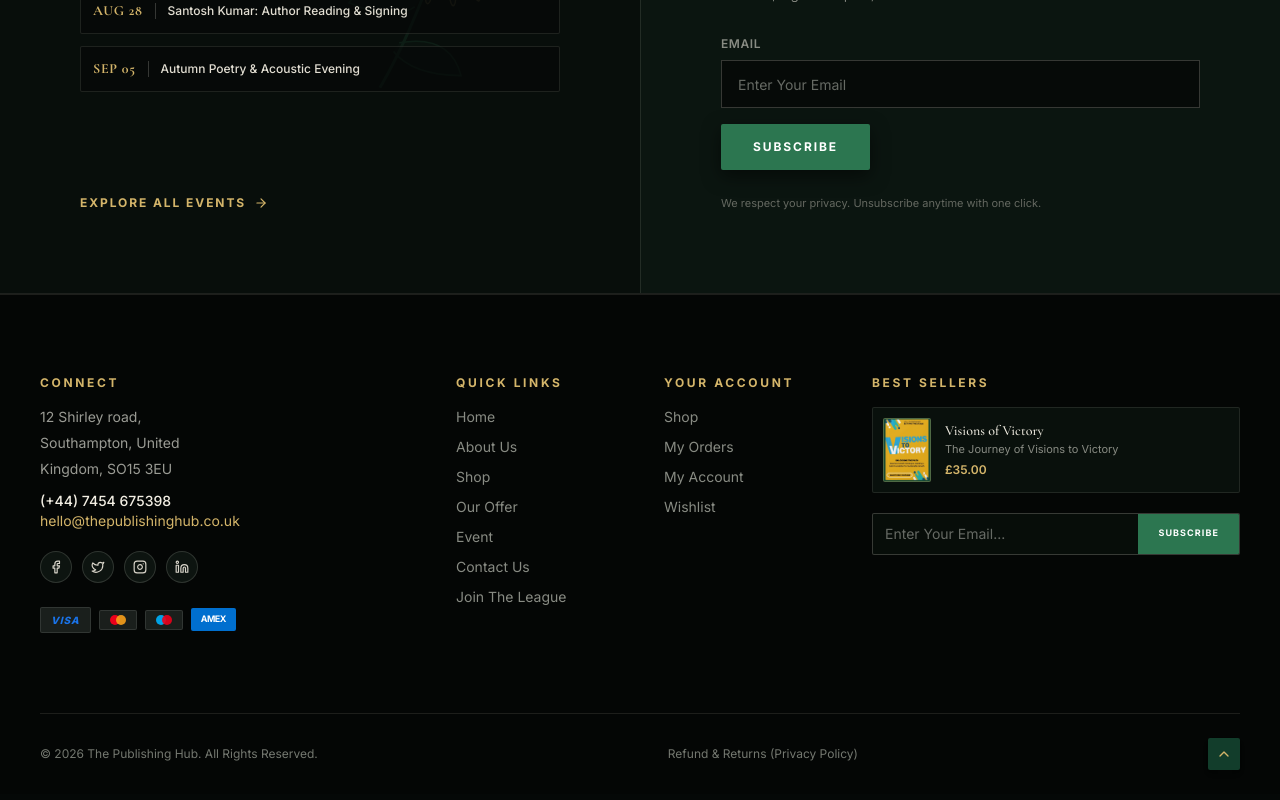
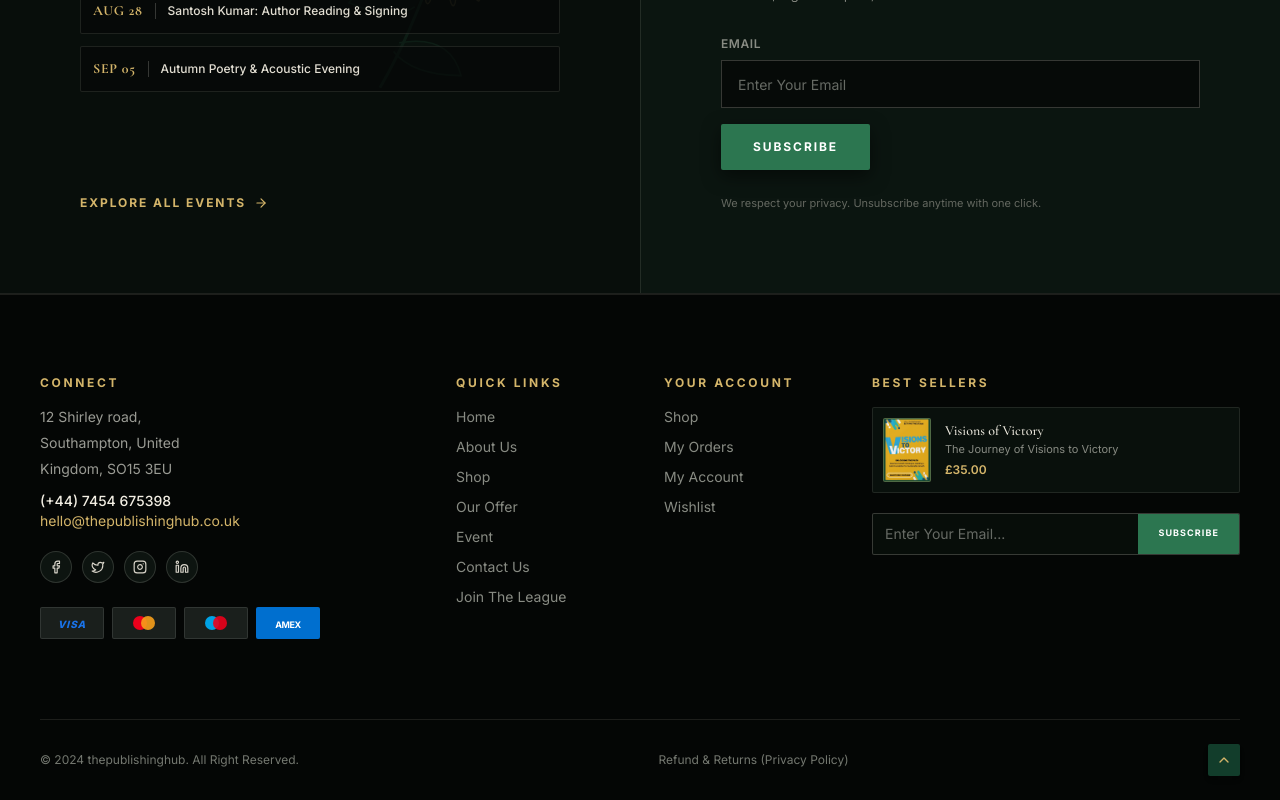
Before and after one commit to satyamsingh000121-hash/publishinghub, a Next.js app: page / in a window 1280 px wide. Shown: the part 5392-6192 px from the top of the page. Built offline with nearby package versions, Linux system fonts and the light colour scheme.

Commit message:
footer complte

```diff
--- a/components/Footer.tsx
+++ b/components/Footer.tsx
@@ -75,26 +75,41 @@ export default function Footer() {
 
             {/* Payment Method Badges */}
         <div className="flex flex-wrap items-center gap-2 pt-2">
+
   {/* Visa */}
-              <div className="px-2.5 py-1 dark:bg-[#1a1f1c] bg-[#faf5ff] border dark:border-white/10 border-[#e9e1f5] rounded-sm flex items-center justify-center">
+  <div className="w-16 h-8 dark:bg-[#1a1f1c] bg-[#faf5ff] border dark:border-white/10 border-[#e9e1f5] rounded-sm flex items-center justify-center">
+    <a href="/">
       <span className="text-[10px] font-black tracking-widest text-[#1a73e8] italic">
         VISA
       </span>
+    </a>
   </div>
+
   {/* Mastercard */}
-              <div className="px-2.5 py-1 dark:bg-[#1a1f1c] bg-[#faf5ff] border dark:border-white/10 border-[#e9e1f5] rounded-sm flex items-center justify-center gap-0.5">
-                <span className="w-2.5 h-2.5 rounded-full bg-[#eb001b] inline-block" />
-                <span className="w-2.5 h-2.5 rounded-full bg-[#f79e1b] -ml-1.5 inline-block opacity-90" />
+  <div className="w-16 h-8 dark:bg-[#1a1f1c] bg-[#faf5ff] border dark:border-white/10 border-[#e9e1f5] rounded-sm flex items-center justify-center">
+    <a href="/" className="flex items-center">
+      <span className="w-3.5 h-3.5 rounded-full bg-[#eb001b] inline-block" />
+      <span className="w-3.5 h-3.5 rounded-full bg-[#f79e1b] -ml-1.5 inline-block opacity-90" />
+    </a>
   </div>
+
   {/* Maestro / Cirrus */}
-              <div className="px-2.5 py-1 dark:bg-[#1a1f1c] bg-[#faf5ff] border dark:border-white/10 border-[#e9e1f5] rounded-sm flex items-center justify-center gap-0.5">
-                <span className="w-2.5 h-2.5 rounded-full bg-[#00a2e5] inline-block" />
-                <span className="w-2.5 h-2.5 rounded-full bg-[#eb001b] -ml-1.5 inline-block opacity-90" />
+  <div className="w-16 h-8 dark:bg-[#1a1f1c] bg-[#faf5ff] border dark:border-white/10 border-[#e9e1f5] rounded-sm flex items-center justify-center">
+    <a href="/" className="flex items-center">
+      <span className="w-3.5 h-3.5 rounded-full bg-[#00a2e5] inline-block" />
+      <span className="w-3.5 h-3.5 rounded-full bg-[#eb001b] -ml-1.5 inline-block opacity-90" />
+    </a>
   </div>
+
   {/* American Express */}
-              <div className="px-2.5 py-1 bg-[#006fcf] rounded-sm text-[9px] font-bold text-white tracking-tighter">
+  <div className="w-16 h-8 bg-[#006fcf] rounded-sm flex items-center justify-center">
+    <a href="/">
+      <span className="text-[9px] font-bold text-white tracking-tighter">
         AMEX
+      </span>
+    </a>
   </div>
+
 </div>
           </div>
 
@@ -216,7 +231,7 @@ export default function Footer() {
 
         {/* Footer Bottom Bar */}
         <div className="border-t border-[#f2eee3]/10 py-6 flex flex-col sm:flex-row items-center justify-between gap-4 text-xs text-[#747870]">
-          <p>© 2026 The Publishing Hub. All Rights Reserved.</p>
+          <p>© 2024 thepublishinghub. All Right Reserved.</p>
 
           <div className="flex items-center gap-4 text-[11px] sm:text-xs">
             <a href="/refund_returns" className="hover:text-[#d4b56a] transition-colors">
```
Lines whose indentation alone changed are shown as unchanged.
